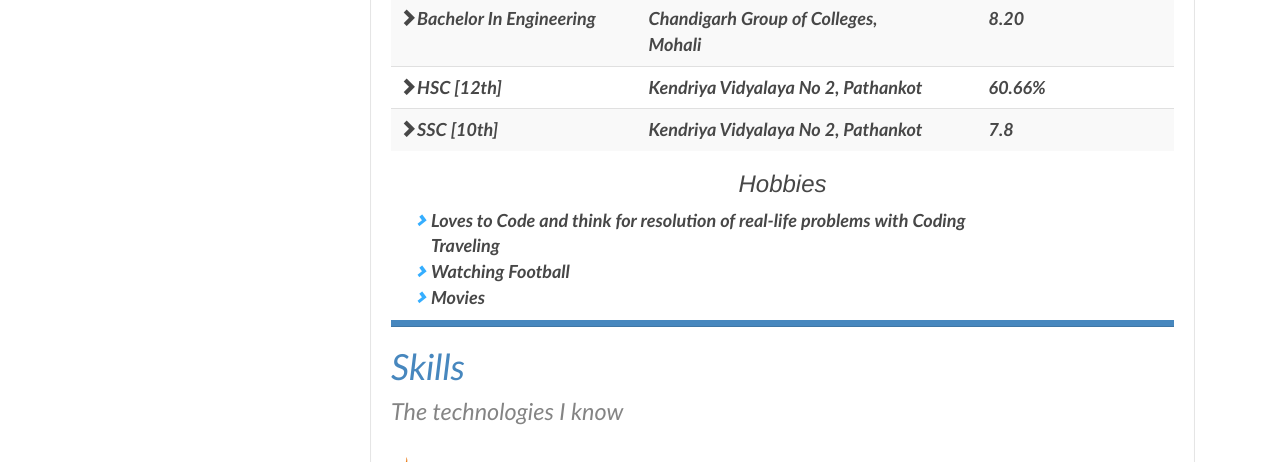
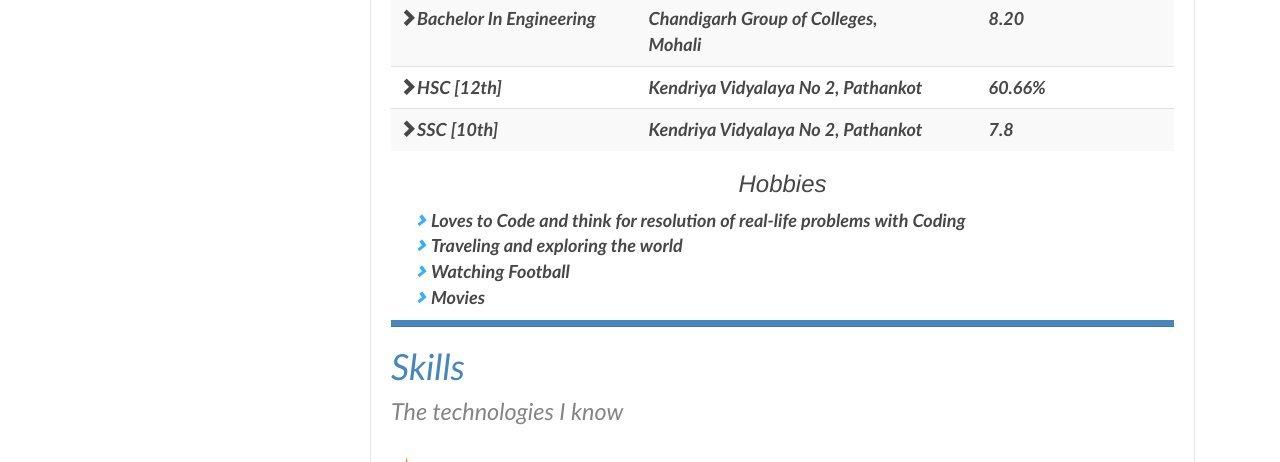
Before and after one commit to ParthSharma1/ParthSharma1.github.io, a plain HTML site: page index.html in a window 1280 px wide. Shown: the part 638-1100 px from the top of the page. Drawn offline with nearby package versions, Linux system fonts and the light colour scheme; files that its build step writes are made by us from their sources.

Commit message:
Update index.html

```diff
--- a/index.html
+++ b/index.html
@@ -124,8 +124,9 @@
 
   <h3 align="middle">Hobbies</h3>
                         <ul class="custom-bullet">
-                            <li style="font-family: 'Calibri'; font-size: 18px">Loves to Code and think for resolution of real-life problems with Coding<br>Traveling</li>
-                            <li style="font-family: 'Calibri'; font-size: 18px">Watching Football </li>
+                            <li style="font-family: 'Calibri'; font-size: 18px">Loves to Code and think for resolution of real-life problems with Coding<br></li>
+                            <li style="font-family: 'Calibri'; font-size: 18px">Traveling and exploring the world<br></li>
+				<li style="font-family: 'Calibri'; font-size: 18px">Watching Football </li>
                             <li style="font-family: 'Calibri'; font-size: 18px"><b>Movies</b></li>
                            <!---- <li style="font-family: 'Calibri'; font-size: 18px"><b></b></li>
 							---->
```
